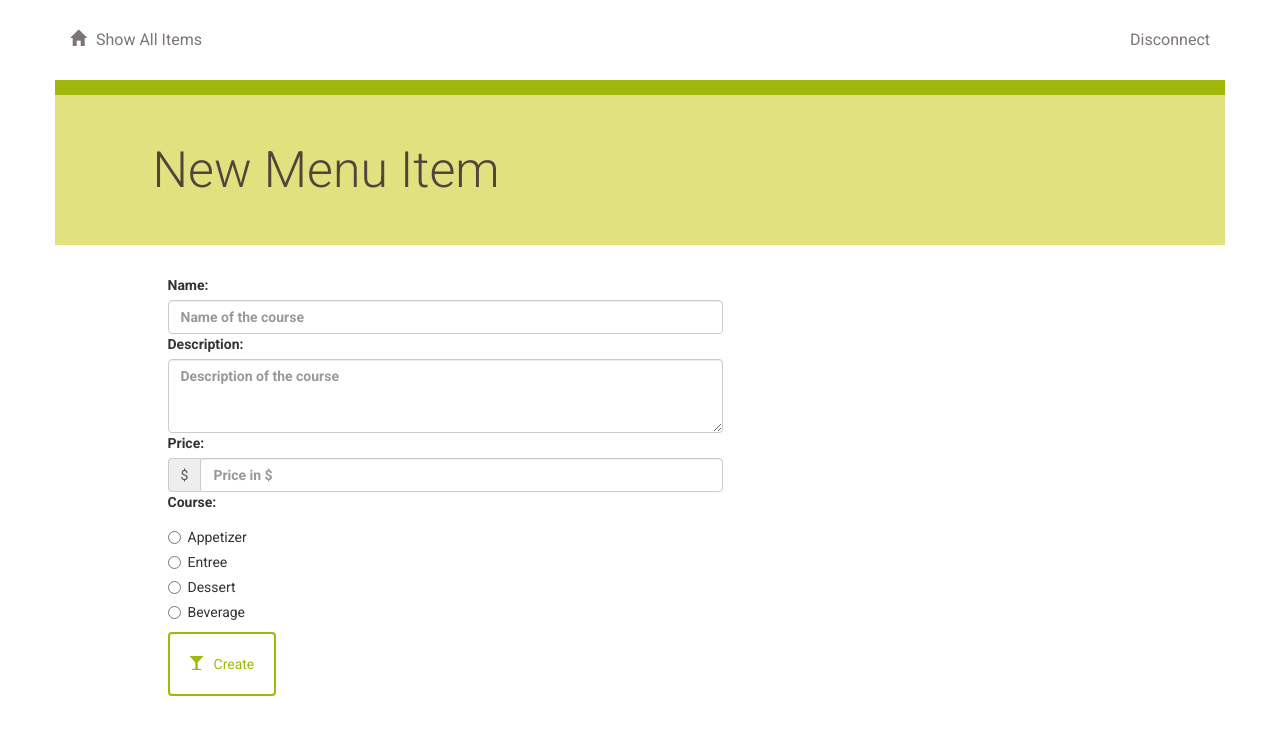
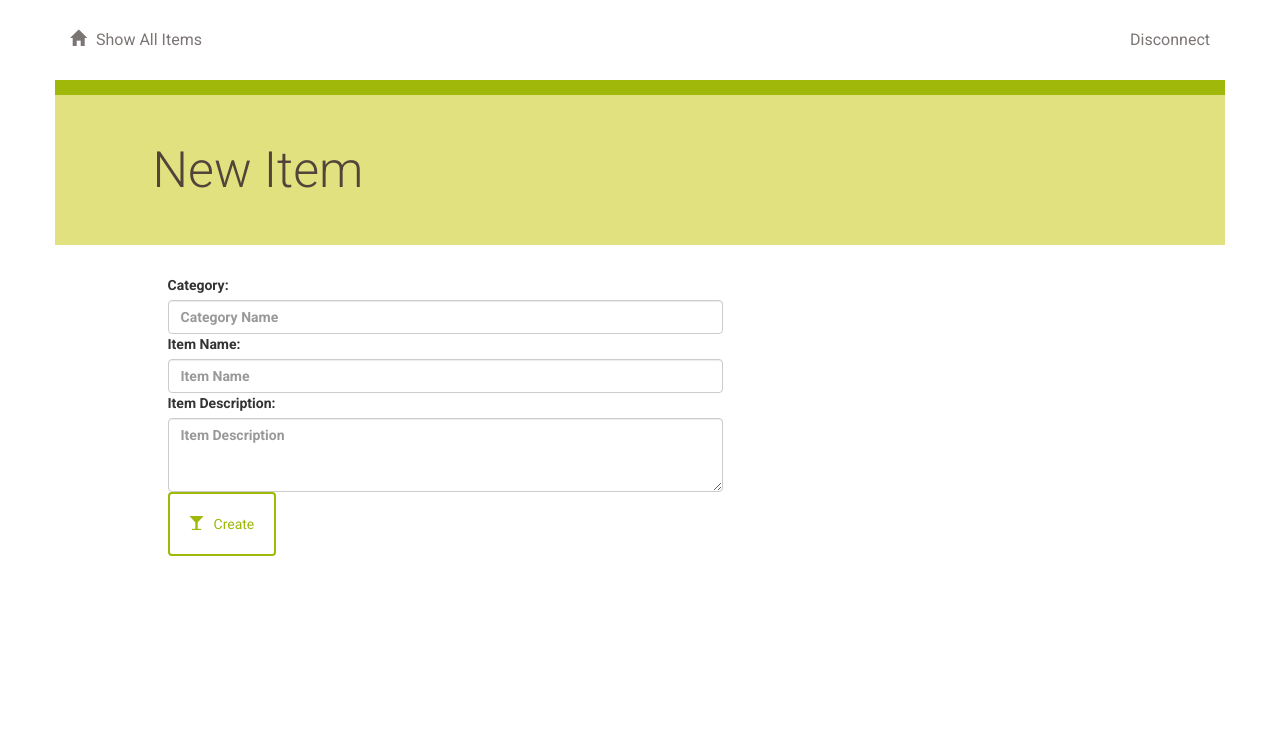
Before and after one commit to pbrandiezs/udacity-fullstack-project-item-catalog, a Flask app: page /item/new/ in a window 1280 px wide. Shown: the top 735 px of the page. Run offline with Flask 2, Linux system fonts and the light colour scheme; the visitor is signed in with stand-in values (Sample User, id 1); parts of the project's set-up code (start-up, migrations or seed data) failed here and were passed over; some libraries are stand-ins or nearby versions.

Commit message:
fix: Set up newItem.html

```diff
--- a/vagrant/catalog/templates/newItem.html
+++ b/vagrant/catalog/templates/newItem.html
@@ -6,45 +6,21 @@
 	</div>
 	<div class="row banner menu">
 		<div class="col-md-11 col-md-offset-1 padding-none">
-			<h1>New Menu Item</h1>
+			<h1>New Item</h1>
 		</div>
 	</div>
 	<div class="row">
 		<div class="col-md-6 col-md-offset-1 padding-top">
 			<form action="#" method = "post">
 				<div class="form-group">
-					<label for="name">Name:</label>
-					<input type ="text" maxlength="50" class="form-control" name="name"placeholder="Name of the course">
+					<label for="Category">Category:</label>
+					<input type ="text" maxlength="50" class="form-control" name="category_name"placeholder="Category Name">
+					<label for="Item Name">Item Name:</label>
+					<input type ="text" maxlength="50" class="form-control" name="item_name"placeholder="Item Name">
+					<label for="Item Description">Item Description:</label>
+					<textarea class="form-control" maxlength="250" rows="3" name="item_description" placeholder="Item Description"></textarea>
 
-					<label for="description">Description:</label>
-					<textarea class="form-control" maxlength="250" rows="3" name="description" placeholder="Description of the course"></textarea>
 
-					<label for="price">Price:</label>
-					<div class="input-group">
-						<div class="input-group-addon">$</div>
-						<input type ="text" class="form-control" maxlength="10" name="price" placeholder="Price in $">
-					</div>
-					<label for="course">Course:</label>
-					<div class="radio">
-					  <label>
-					    <input type="radio" name="course" id="course1" value="Appetizer">Appetizer
-					  </label>
-					</div>
-					<div class="radio">
-					  <label>
-					    <input type="radio" name="course" id="course2" value="Entree">Entree
-					  </label>
-					</div>
-					<div class="radio">
-					  <label>
-					    <input type="radio" name="course" id="course3" value="Dessert">Dessert
-					  </label>
-					</div>
-					<div class="radio">
-					  <label>
-					    <input type="radio" name="course" id="course4" value="Beverage">Beverage
-					  </label>
-					</div>
 					<button type="submit" class="btn btn-default" id="submit" type="submit">
 					<span class="glyphicon glyphicon-glass" aria-hidden="true"></span>Create</button>
 				</div>
```
